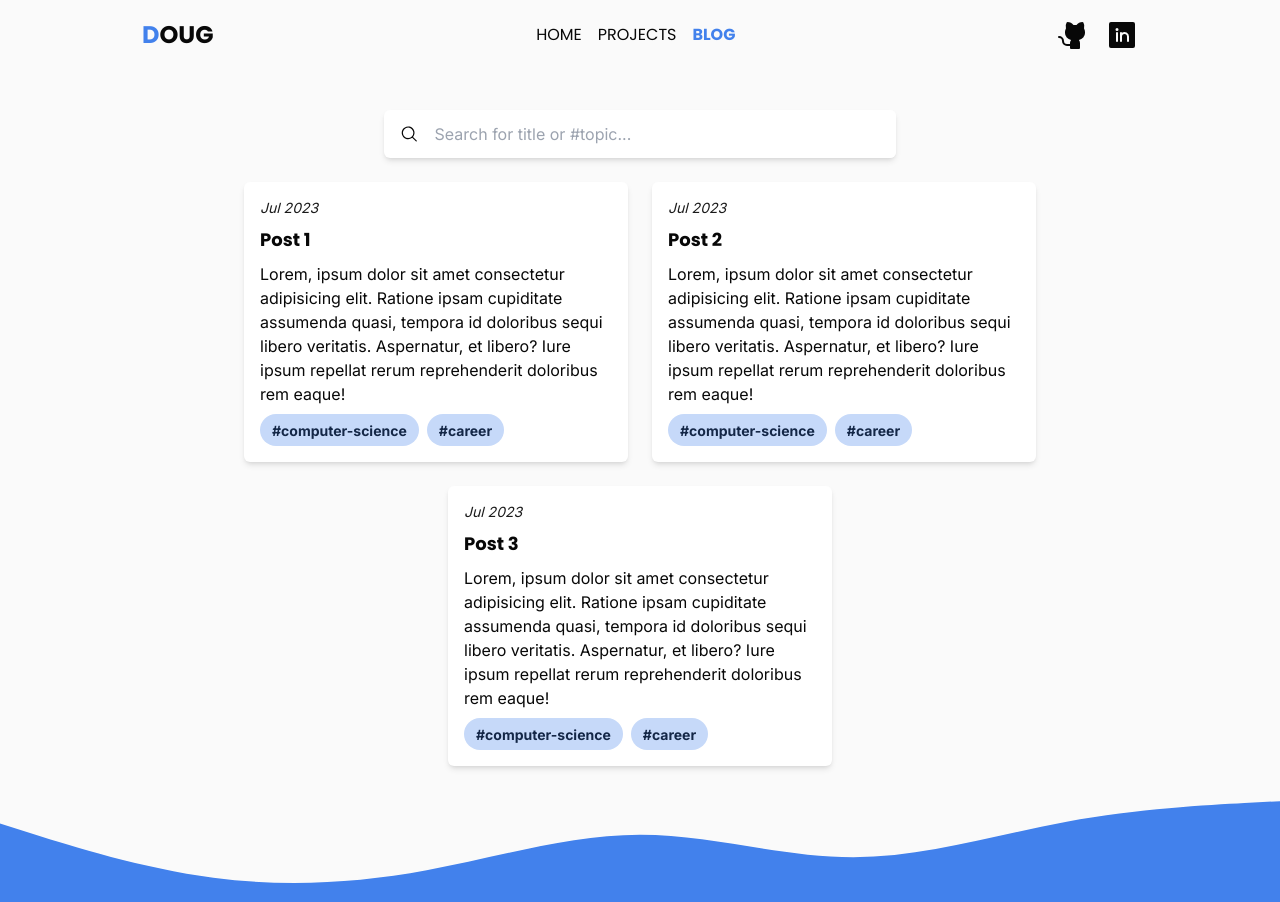
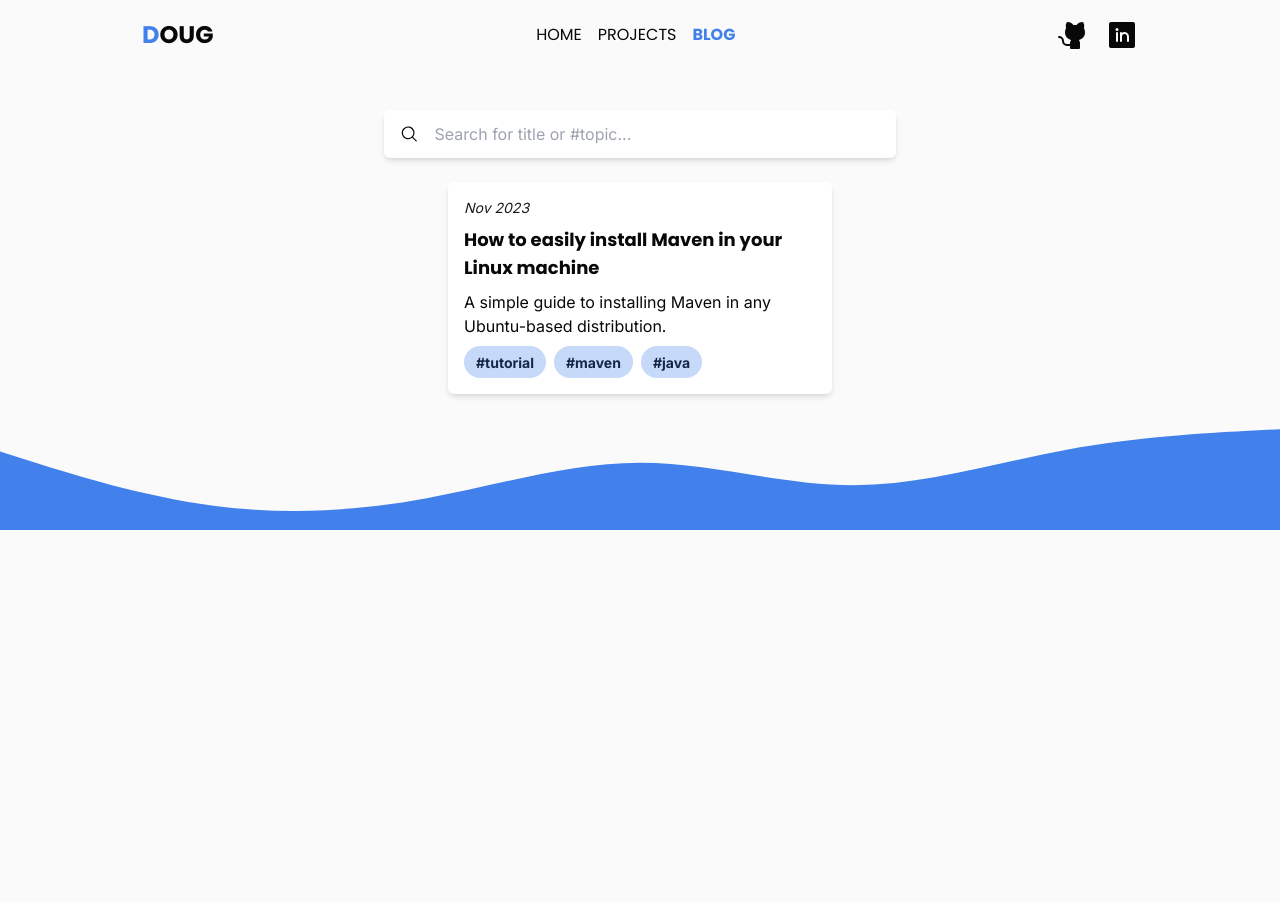
Before and after one commit to dougdomingos/portfolio, a Next.js app: page /blog in a window 1280 px wide. After the commit the page ends 800 px from the top, so only its background shows below. Built offline with nearby package versions, Linux system fonts and the light colour scheme.

Commit message:
feat: add Blog Posts feature

```diff
--- a/package.json
+++ b/package.json
@@ -11,11 +11,15 @@
   },
   "dependencies": {
     "@phosphor-icons/react": "^2.0.14",
+    "@tailwindcss/typography": "^0.5.10",
     "clsx": "^2.0.0",
+    "gray-matter": "^4.0.3",
     "next": "14.0.1",
+    "next-mdx-remote": "^4.4.1",
     "react": "^18",
     "react-devicons": "^2.14.0",
     "react-dom": "^18",
+    "remark-gfm": "^4.0.0",
     "sharp": "^0.32.6"
   },
   "devDependencies": {
--- /dev/null
+++ b/src/app/blog/[slug]/page.tsx
@@ -0,0 +1,48 @@
+import Container from '@components/layout/Container';
+import { formatDate } from '@lib/formatDate';
+import { getPost } from '@lib/getPost';
+import fs from 'fs';
+import { MDXRemote } from 'next-mdx-remote/rsc';
+import path from 'path';
+import remarkGfm from 'remark-gfm';
+
+// MDX configuration
+const options = {
+  mdxOptions: {
+    remarkPlugins: [remarkGfm],
+  },
+};
+
+export async function generateStaticParams() {
+  const files = fs.readdirSync(path.join('src/posts'));
+
+  const paths = files.map((filename) => ({
+    slug: filename.replace('.mdx', ''),
+  }));
+
+  return paths;
+}
+
+export default function PostPage({ params }: any) {
+  const props = getPost(params.slug);
+
+  return (
+    <Container className='min-h-screen py-8'>
+      <article className='w-full'>
+        <div className='flex flex-col gap-2 mb-4'>
+          <h1 className='text-3xl font-display font-bold'>
+            {props.frontMatter.title}
+          </h1>
+          <span className='text-lg italic'>
+            {formatDate(new Date(props.frontMatter.postDate), 'long')} | Douglas
+            Domingos
+          </span>
+        </div>
+        <hr className='border-2 border-primary-light' />
+        <div className='py-4 text-lg'>
+          <MDXRemote source={props.content} options={options} />
+        </div>
+      </article>
+    </Container>
+  );
+}
--- a/src/components/pages/blog/PostList.tsx
+++ b/src/components/pages/blog/PostList.tsx
@@ -1,41 +1,19 @@
 import TopicTag from '@components/TopicTag';
-import { Post } from '@customTypes/Post';
+import { PostMetadata } from '@customTypes/Post';
+import { formatDate } from '@lib/formatDate';
+import { getPostsMetadata } from '@lib/getPostsMetadata';
+import Link from 'next/link';
 
-const posts: Post[] = [
-  {
-    title: 'Post 1',
-    description:
-      'Lorem, ipsum dolor sit amet consectetur adipisicing elit. Ratione ipsam cupiditate assumenda quasi, tempora id doloribus sequi libero veritatis. Aspernatur, et libero? Iure ipsum repellat rerum reprehenderit doloribus rem eaque!',
-    postDate: new Date('2023-07-01'),
-    topics: ['computer science', 'career'],
-  },
-  {
-    title: 'Post 2',
-    description:
-      'Lorem, ipsum dolor sit amet consectetur adipisicing elit. Ratione ipsam cupiditate assumenda quasi, tempora id doloribus sequi libero veritatis. Aspernatur, et libero? Iure ipsum repellat rerum reprehenderit doloribus rem eaque!',
-    postDate: new Date('2023-07-01'),
-    topics: ['computer science', 'career'],
-  },
-  {
-    title: 'Post 3',
-    description:
-      'Lorem, ipsum dolor sit amet consectetur adipisicing elit. Ratione ipsam cupiditate assumenda quasi, tempora id doloribus sequi libero veritatis. Aspernatur, et libero? Iure ipsum repellat rerum reprehenderit doloribus rem eaque!',
-    postDate: new Date('2023-07-01'),
-    topics: ['computer science', 'career'],
-  },
-];
+const PostList = () => {
+  const posts: PostMetadata[] = getPostsMetadata();
 
-const PostList = () => (
+  return (
     <div className='flex flex-wrap justify-center w-full gap-6'>
       {posts.map((post) => (
-      <article
-        key={post.title}
-        className='flex flex-col max-w-sm gap-2 bg-white-900 p-4 shadow-md rounded-md'>
+        <Link key={post.slug} href={`/blog/${post.slug}`}>
+          <article className='flex flex-col max-w-sm gap-2 bg-white-900 p-4 shadow-md rounded-md'>
             <span className='text-sm text-black italic'>
-          {post.postDate.toLocaleDateString('en-US', {
-            year: 'numeric',
-            month: 'short',
-          })}
+              {formatDate(post.postDate, 'short')}
             </span>
             <h2 className='text-lg font-bold font-display'>{post.title}</h2>
             <p>{post.description}</p>
@@ -45,8 +23,10 @@ const PostList = () => (
               ))}
             </ul>
           </article>
+        </Link>
       ))}
     </div>
   );
+};
 
 export default PostList;
--- /dev/null
+++ b/src/lib/formatDate.ts
@@ -0,0 +1,10 @@
+export function formatDate(dateObject: Date, style: 'long' | 'short') {
+  const options: Intl.DateTimeFormatOptions = {
+    year: 'numeric',
+    month: style,
+  };
+
+  const dateString = dateObject.toLocaleDateString('en-US', options);
+
+  return dateString;
+}
--- /dev/null
+++ b/src/lib/getPost.ts
@@ -0,0 +1,18 @@
+import fs from 'fs';
+import matter from 'gray-matter';
+import path from 'path';
+
+export function getPost(slug: string) {
+  const markdownFile = fs.readFileSync(
+    path.join('src/posts', slug + '.mdx'),
+    'utf-8',
+  );
+
+  const { data: frontMatter, content } = matter(markdownFile);
+
+  return {
+    frontMatter,
+    slug,
+    content,
+  };
+}
--- /dev/null
+++ b/src/lib/getPostsMetadata.ts
@@ -0,0 +1,25 @@
+import { PostMetadata } from '@customTypes/Post';
+import fs from 'fs';
+import matter from 'gray-matter';
+import path from 'path';
+
+export function getPostsMetadata(): PostMetadata[] {
+  const postsDir = 'src/posts';
+
+  const posts = fs
+    .readdirSync(path.join(postsDir))
+    .map<PostMetadata>((post) => {
+      const postContent = fs.readFileSync(path.join(postsDir, post), 'utf-8');
+      const { data: frontMatter } = matter(postContent);
+
+      return {
+        title: frontMatter.title,
+        description: frontMatter.description,
+        postDate: new Date(frontMatter.postDate),
+        topics: frontMatter.topics,
+        slug: post.replace('.mdx', ''),
+      };
+    });
+
+  return posts;
+}
--- /dev/null
+++ b/src/posts/first-post.mdx
@@ -0,0 +1,12 @@
+---
+title: 'How to easily install Maven in your Linux machine'
+description: A simple guide to installing Maven in any Ubuntu-based distribution.
+postDate: 11-10-2023
+topics: ['tutorial', 'maven', 'java']
+---
+
+Maven is a robust, XML-based project management tool for Java projects. With Maven,
+you can easily handle building, deploying and testing your application.
+
+However, installing Maven on Linux distributions can be quite troublesome, since
+we have to download the binaries and tweak with some path environment variables. But not to worry, because we will run through the whole process in details!
--- a/src/types/Post.ts
+++ b/src/types/Post.ts
@@ -1,6 +1,7 @@
-export type Post = {
+export type PostMetadata = {
   title: string;
   description: string;
   postDate: Date;
   topics: string[];
+  slug: string;
 };
--- a/tailwind.config.ts
+++ b/tailwind.config.ts
@@ -32,6 +32,6 @@ const config: Config = {
       },
     },
   },
-  plugins: [],
+  plugins: [require('@tailwindcss/typography')],
 };
 export default config;
```
Also changed, not shown: 1 other file (tests, documents, lock files or other folders). Lines whose indentation alone changed are shown as unchanged.
